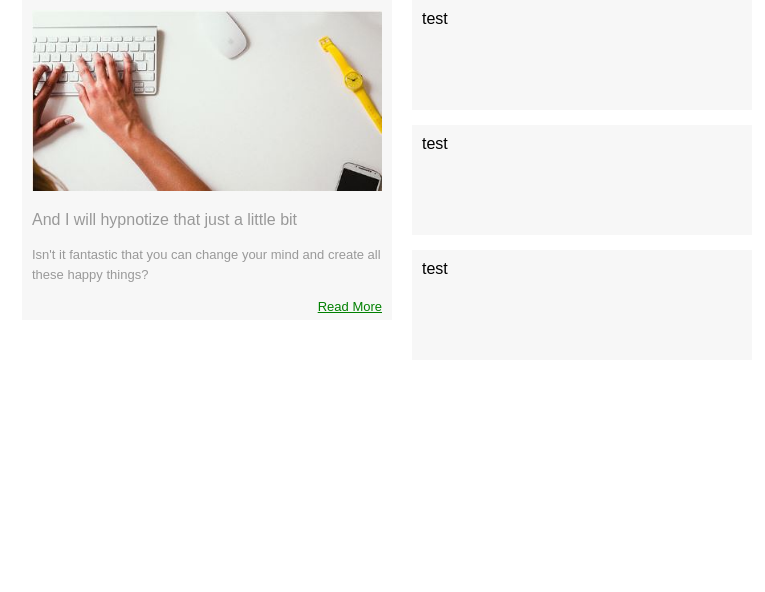
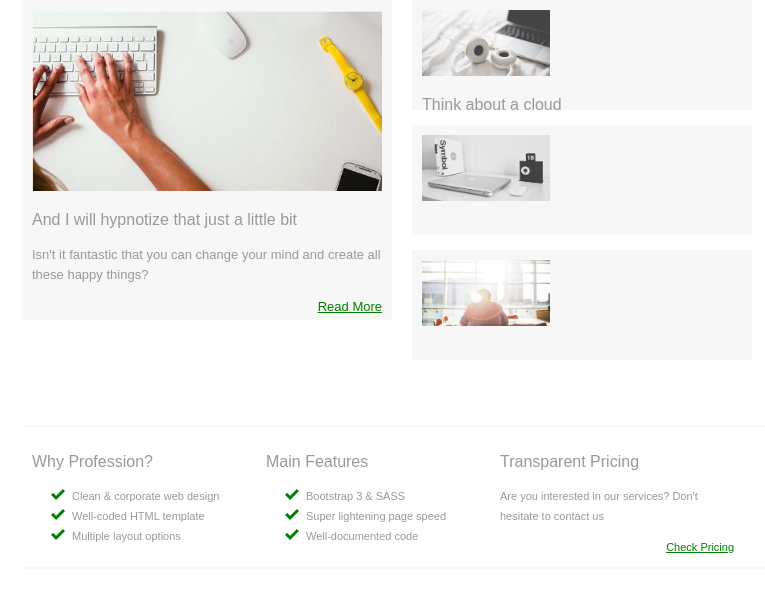
Before and after one commit to hijackjones/hijackjones.github.io, a PHP site: page /AustinCodingAcademy_Spring2016/Week3/Homework2/index.html in a window 1280 px wide. Shown: the part 129-721 px from the top of the page, without its empty margins (218-983 px from the left). Run offline with PHP 8.4, Linux system fonts and the light colour scheme.

Commit message:
initial css work on homework 3 footer section

```diff
--- a/AustinCodingAcademy_Spring2016/Week3/Homework2/css/homework-style.css
+++ b/AustinCodingAcademy_Spring2016/Week3/Homework2/css/homework-style.css
@@ -48,6 +48,10 @@ a {
     height: 300px;
 }
 
+.aside {
+    overflow: auto;
+}
+
 .aside > div {
     width: 320px;
     height: 90px;
@@ -63,3 +67,33 @@ img {
 /*    padding: 10px;*/
 /*    margin: auto;*/
 }
+
+.aside > div > img {
+    width: 40%;
+}
+
+.footer {
+    margin-top: 50px;
+    margin-bottom: 50px;
+    border-top: 2px solid #f7f7f7;
+    border-bottom: 2px solid #f7f7f7;
+    padding: 10px;
+    overflow: auto;
+
+}
+
+.footercolumn {
+    float: left;
+    width: 30%;
+
+}
+
+.footercolumn > p, ul {
+    font-size: 11px;
+    color: #999;
+    line-height: 180%
+}
+
+ul {
+    list-style-image: url('../img/green_check.png');
+}
--- a/AustinCodingAcademy_Spring2016/Week3/Homework2/index.html
+++ b/AustinCodingAcademy_Spring2016/Week3/Homework2/index.html
@@ -1,6 +1,7 @@
 <!DOCTYPE html>
 
 <html>
+
 <head>
     <title>Week 3 -- Homework 2 -- February 18, 2016</title>
     <link rel="stylesheet" href="css/homework-style.css" type="text/css">
@@ -26,13 +27,48 @@
 
 
         <div class="aside">
-                <div>test</div>
-                <div>test</div>
-                <div>test</div>
+            <div>
+                <img src="img/laptop.jpg">
+                <h3>Think about a cloud</h3>
+                <p>If you hypnotize it, it will go away</p>
+            </div>
+
+            <div>
+                <img src="img/desk.jpg">
+            </div>
+
+            <div>
+                <img src="img/window.jpg">
+            </div>
 
         </div>
 
         <div class="footer">
+
+            <div class="footercolumn">
+                <h3>Why Profession?</h3>
+                <ul>
+                    <li>Clean &amp; corporate web design</li>
+                    <li>Well-coded HTML template</li>
+                    <li>Multiple layout options</li>
+                </ul>
+            </div>
+
+            <div class="footercolumn">
+                <h3>Main Features</h3>
+                <ul>
+                    <li>Bootstrap 3 &amp; SASS</li>
+                    <li>Super lightening page speed</li>
+                    <li>Well-documented code</li>
+                </ul>
+            </div>
+
+            <div class="footercolumn">
+                <h3>Transparent Pricing</h3>
+                <p>Are you interested in our services?  Don't hesitate to contact us</p>
+                <p><a href="#">Check Pricing</a></p>
+            </div>
+
         </div>
 
     </div>
```
Also changed, not shown: AustinCodingAcademy_Spring2016/Week3/Homework2/img/green_check.png (added). Lines whose indentation alone changed are shown as unchanged.
